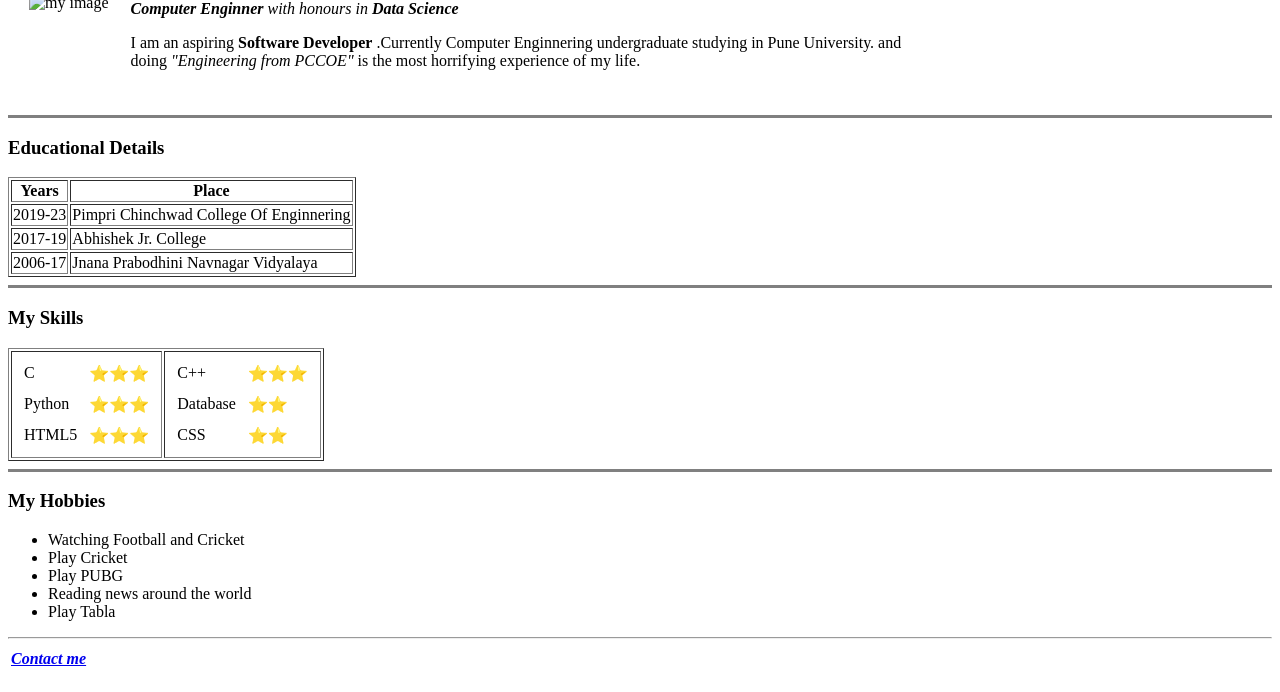
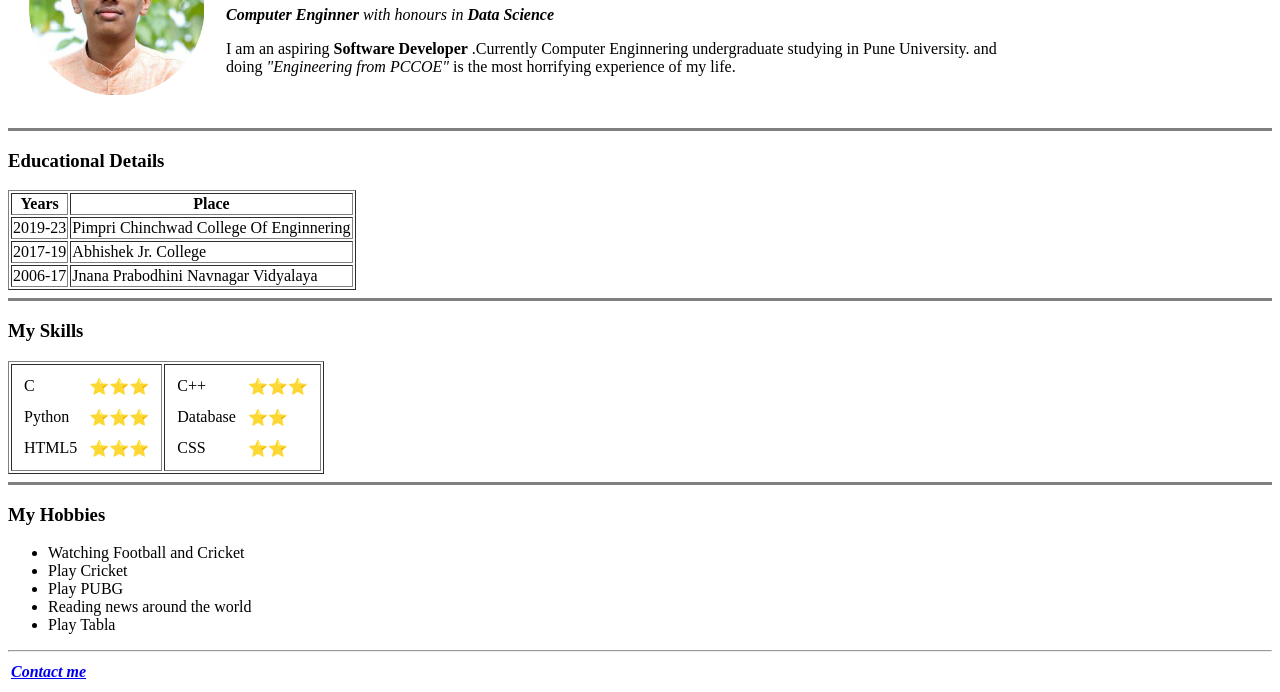
Before and after one commit to sumedh16/CV, a plain HTML site: page index.html in a window 1280 px wide. Shown: the part 109-801 px from the top of the page. Drawn offline with Linux system fonts and the light colour scheme.

Commit message:
updated index.html(image path)

```diff
--- a/index.html
+++ b/index.html
@@ -9,7 +9,7 @@
 <body>
   <table cellspacing="20">
     <tr>
-      <td><img src="images/image2.png" alt="my image" height="175" width="175"></td>
+      <td><img src="image2.png" alt="my image" height="175" width="175"></td>
       <!-- use of heading tag -->
       <td>
         <!-- my bio using semantic tags such as strong and em-->
```
